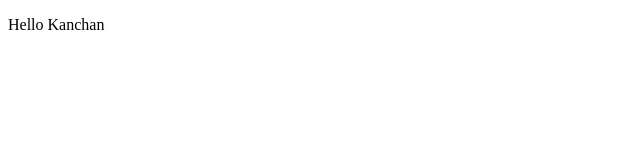
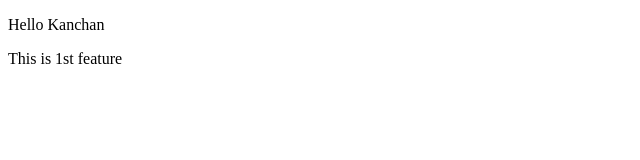
Before and after one commit to Kanchan542/LocalRepo1, a plain HTML site: page index.html in a window 1280 px wide. Shown: the whole page, without its empty margins (0-640 px from the left). Drawn offline with Linux system fonts and the light colour scheme.

Commit message:
add new feature

```diff
--- a/index.html
+++ b/index.html
@@ -7,5 +7,6 @@
 </head>
 <body>
     <p>Hello Kanchan</p>
+    <p>This is 1st feature</p>
 </body>
 </html>
```
